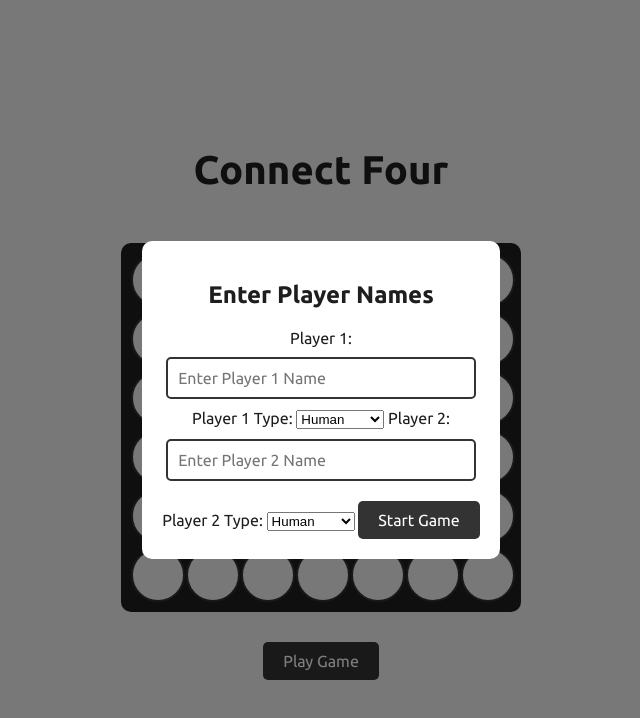
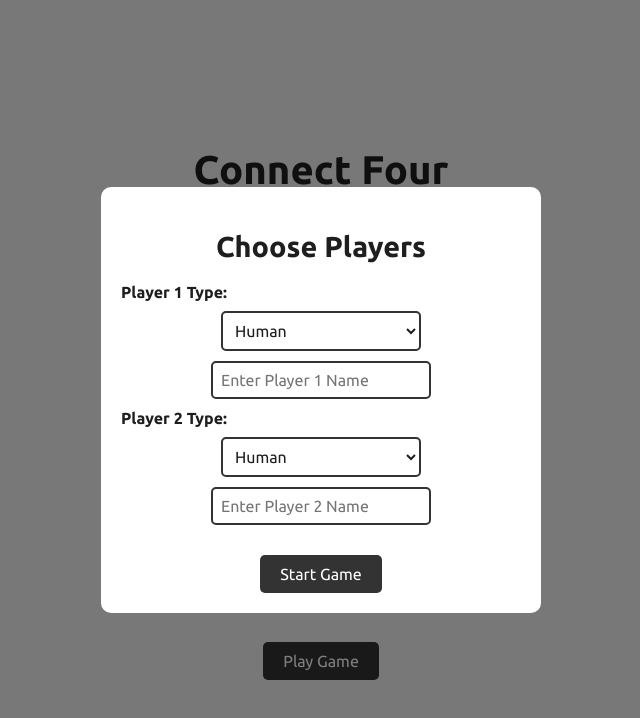
Before and after one commit to AlbinBjerhem/Connect_four, a website built with Vite: page index.html in a window 1280 px wide. Both pictures are taken after a click on the button "Play Game". Shown: the whole page, without its empty margins (319-959 px from the left). Built offline with nearby package versions, Linux system fonts and the light colour scheme.

Commit message:
Modul fixed

```diff
--- a/css/style.css
+++ b/css/style.css
@@ -136,13 +136,53 @@
   padding: 20px;
   border-radius: 10px;
   text-align: center;
+  width: 90%;
+  max-width: 400px;
 }
 
-.modal input {
+.modal-content h2 {
+  font-size: 1.8em;
+  margin-bottom: 20px;
+  font-family: 'Ubuntu', sans-serif;
+}
+
+.modal label {
+  display: block;
+  margin-top: 10px;
+  font-size: 1em;
+  font-weight: bold;
+  text-align: left;
+  font-family: 'Ubuntu', sans-serif;
+}
+
+.modal input,
+.modal select {
   display: block;
   margin: 10px auto;
-  padding: 10px;
-  font-size: 16px;
+  padding: 8px;
+  font-size: 1em;
+  font-family: 'Ubuntu', sans-serif;
+  border: 2px solid #333;
+  border-radius: 5px;
+  width: 100%;
+  max-width: 200px;
+}
+
+.modal select {
+  background-color: #fff;
+  color: rgb(30, 30, 30);
+}
+
+.modal-content button {
+  margin-top: 20px;
+  padding: 10px 20px;
+  font-size: 1em;
+  color: #fff;
+  background-color: #333;
+  border: none;
+  border-radius: 5px;
+  cursor: pointer;
+  font-family: 'Ubuntu', sans-serif;
 }
 
 .scoreboard {
@@ -165,7 +205,7 @@
   margin: 5px 0;
 }
 
-/* Mobileview */
+/* Mobile view */
 @media only screen and (max-width: 600px) {
   h1 {
     font-size: 1.8em;
@@ -187,6 +227,10 @@
     margin-top: 20px;
     cursor: pointer;
   }
+
+  .modal-content {
+    width: 95%;
+  }
 }
 
 input {
@@ -198,20 +242,6 @@
   font-size: 1em;
 }
 
-@keyframes blink {
-  0% {
-    opacity: 0.5;
-  }
-
-  50% {
-    opacity: 1;
-  }
-
-  100% {
-    opacity: 0.5;
-  }
-}
-
 .blink {
   animation: blink 1s infinite;
 }
--- a/index.html
+++ b/index.html
@@ -29,19 +29,18 @@
 
   <div id="playerModal" class="modal">
     <div class="modal-content">
-      <h2>Enter Player Names</h2>
-      <label for="player1">Player 1:</label>
-      <input type="text" id="player1" placeholder="Enter Player 1 Name">
+      <h2>Choose Players</h2>
+
+      <!-- Player 1 Selection -->
       <label for="player1Type">Player 1 Type:</label>
       <select id="player1Type">
         <option value="human">Human</option>
         <option value="dumb">Dumb Bot</option>
         <option value="smart">Smart Bot</option>
-        <option value="external">External AI</option>
       </select>
+      <input type="text" id="player1Input" placeholder="Enter Player 1 Name">
 
-      <label for="player2">Player 2:</label>
-      <input type="text" id="player2" placeholder="Enter Player 2 Name">
+      <!-- Player 2 Selection -->
       <label for="player2Type">Player 2 Type:</label>
       <select id="player2Type">
         <option value="human">Human</option>
@@ -49,6 +48,8 @@
         <option value="smart">Smart Bot</option>
         <option value="external">External AI</option>
       </select>
+      <input type="text" id="player2Input" placeholder="Enter Player 2 Name">
+
       <button id="startGameButton">Start Game</button>
     </div>
   </div>
--- a/index.js
+++ b/index.js
@@ -21,6 +21,12 @@ document.addEventListener("DOMContentLoaded", function () {
   const nameErrorModal = document.createElement('div');
   const nameErrorModalContent = document.createElement('div');
   const closeNameErrorModalButton = document.createElement('button');
+
+  // New references for player inputs and selects
+  const player1TypeSelect = document.getElementById("player1Type");
+  const player2TypeSelect = document.getElementById("player2Type");
+  const player1Input = document.getElementById("player1Input");
+  const player2Input = document.getElementById("player2Input");
 
   columnFullModal.classList.add('modal');
   columnFullModalContent.classList.add('modal-content');
@@ -46,7 +52,6 @@ document.addEventListener("DOMContentLoaded", function () {
   nameErrorModal.appendChild(nameErrorModalContent);
   document.body.appendChild(nameErrorModal);
 
-
   let board = new Board();
   let player1;
   let player2;
@@ -58,25 +63,68 @@ document.addEventListener("DOMContentLoaded", function () {
 
   renderBoard();
 
-  //replay button
+  // Initialize input visibility based on default selections
+  updatePlayer1InputVisibility();
+  updatePlayer2InputVisibility();
+
+  // Event listeners for player type selection changes
+  player1TypeSelect.addEventListener('change', updatePlayer1InputVisibility);
+  player2TypeSelect.addEventListener('change', updatePlayer2InputVisibility);
+
+  function updatePlayer1InputVisibility() {
+    if (player1TypeSelect.value === 'human') {
+      player1Input.style.display = 'block';
+    } else {
+      player1Input.style.display = 'none';
+    }
+  }
+
+  function updatePlayer2InputVisibility() {
+    if (player2TypeSelect.value === 'human') {
+      player2Input.style.display = 'block';
+    } else {
+      player2Input.style.display = 'none';
+    }
+  }
+
+  // Replay button
   replayButton.addEventListener("click", resetGame);
 
-  //play game button
+  // Play game button
   playGameButton.addEventListener("click", function () {
     playerModal.style.display = "flex";
-
   });
 
-  //start game button
+  // Start game button
   startGameButton.addEventListener("click", async function () {
-    const player1Type = document.getElementById("player1Type").value;
-    const player2Type = document.getElementById("player2Type").value;
+    const player1Type = player1TypeSelect.value;
+    const player2Type = player2TypeSelect.value;
 
-    player1 = valuetypes(player1Type, 1, board)
-    player2 = valuetypes(player2Type, 2, board)
+    const player1NameInput = player1Input.value || 'Player 1';
+    const player2NameInput = player2Input.value || 'Player 2';
+
+    player1 = valuetypes(player1Type, 1, board);
+    player2 = valuetypes(player2Type, 2, board);
+
+    // Set names based on player type
+    if (player1Type === 'human') {
+      player1.name = player1NameInput;
+    } else {
+      player1.name = player1Type === 'dumb' ? 'Dumb Bot' : 'Smart Bot';
+    }
+
+    if (player2Type === 'human') {
+      player2.name = player2NameInput;
+    } else if (player2Type === 'dumb') {
+      player2.name = 'Dumb Bot';
+    } else if (player2Type === 'smart') {
+      player2.name = 'Smart Bot';
+    } else {
+      player2.name = 'External AI';
+    }
 
     if (player1.name === player2.name) {
-      player2.name = player2.name + '2'
+      player2.name = player2.name + ' 2';
     }
 
     player1NameDisplay.textContent = player1.name;
@@ -95,7 +143,7 @@ document.addEventListener("DOMContentLoaded", function () {
     }
   });
 
-  //quit button
+  // Quit button
   quitButton.addEventListener("click", function () {
     gameActive = false
     board = new Board();
@@ -116,7 +164,7 @@ document.addEventListener("DOMContentLoaded", function () {
     document.querySelector('.scoreboard').style.display = 'none';
   });
 
-  //handle moves in board
+  // Handle moves in board
   async function handleMove(event) {
     if (!gameActive) return;  // If the game is not active, do nothing
     let col;
--- a/package.json
+++ b/package.json
@@ -278,6 +278,7 @@
     "url-parse": "^1.5.10",
     "uuid": "^8.3.2",
     "verror": "^1.10.0",
+    "vite": "^5.4.8",
     "watchpack": "^2.4.2",
     "webpack": "^5.94.0",
     "webpack-sources": "^3.2.3",
@@ -286,7 +287,6 @@
     "wrappy": "^1.0.2",
     "yallist": "^3.1.1",
     "yaml": "^1.10.2",
-    "yauzl": "^2.10.0",
-    "vite": "^5.4.1"
+    "yauzl": "^2.10.0"
   }
 }
```
Also changed, not shown: 1 other file.
